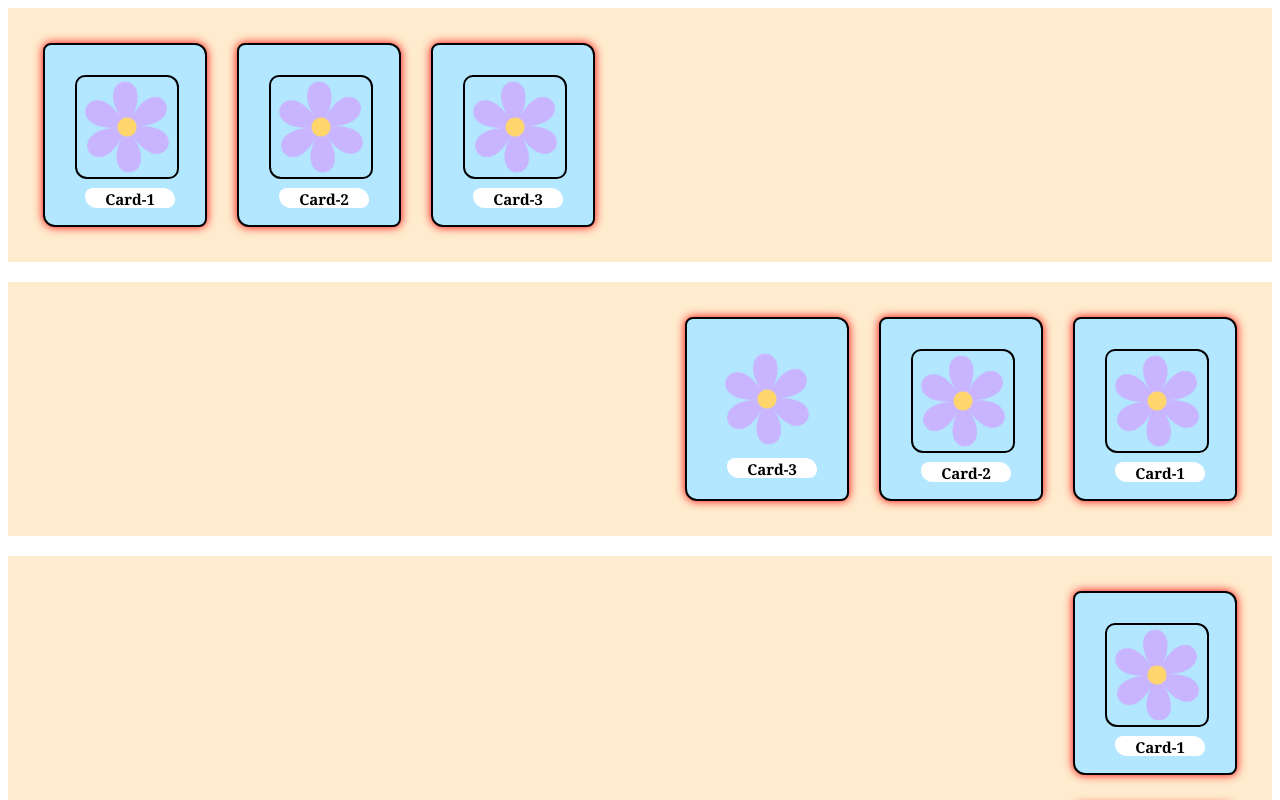
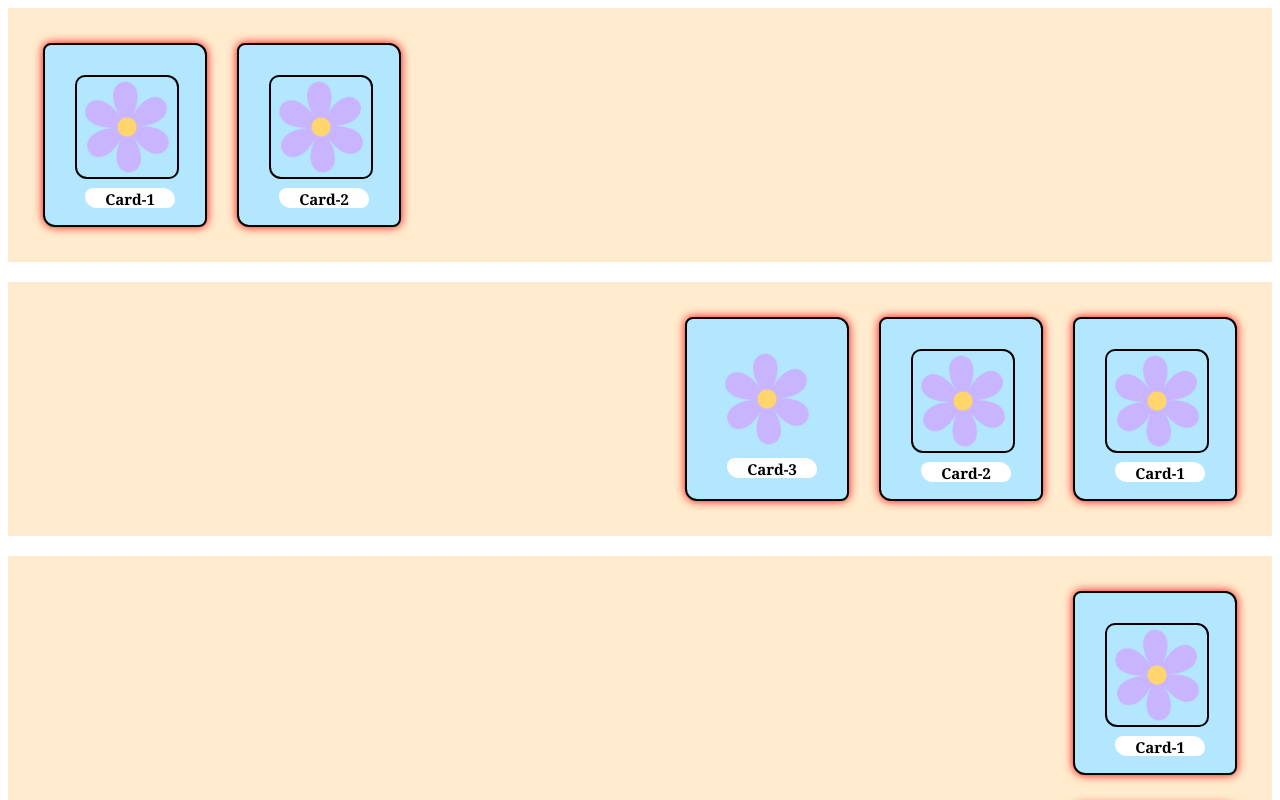
Before and after one commit to Pranali855/portfoilio, a plain HTML site: page index.html in a window 1280 px wide. Shown: the top 800 px of the page. Drawn offline with Linux system fonts and the light colour scheme.

Commit message:
deleted wrong code
deleted wrong code

```diff
--- a/index.html
+++ b/index.html
@@ -184,10 +184,7 @@
       <img src="./images/flower.png" alt="shoes image" width="100px" height="100px" class="card-1">
       <button class="btn">Card-2</button>
     </div>
-    <div class="design1">
-      <img src="./images/flower.png" alt="shoes image" width="100px" height="100px" class="card-1">
-      <button class="btn">Card-3</button>
-    </div>
+
   </div>
 
 
```
